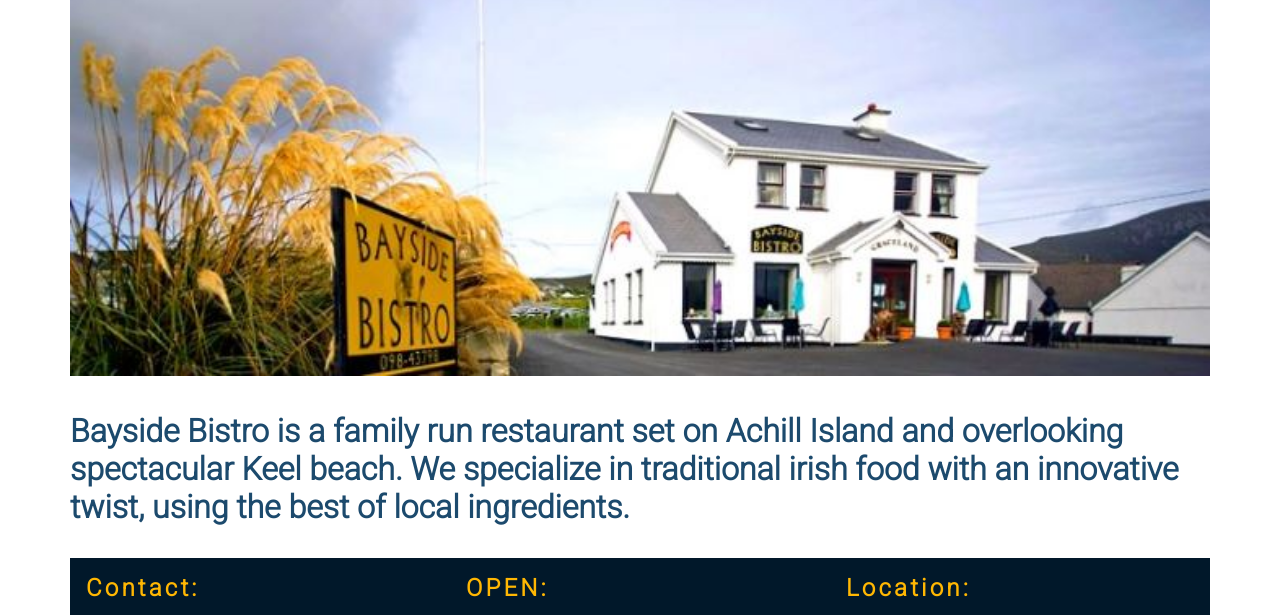
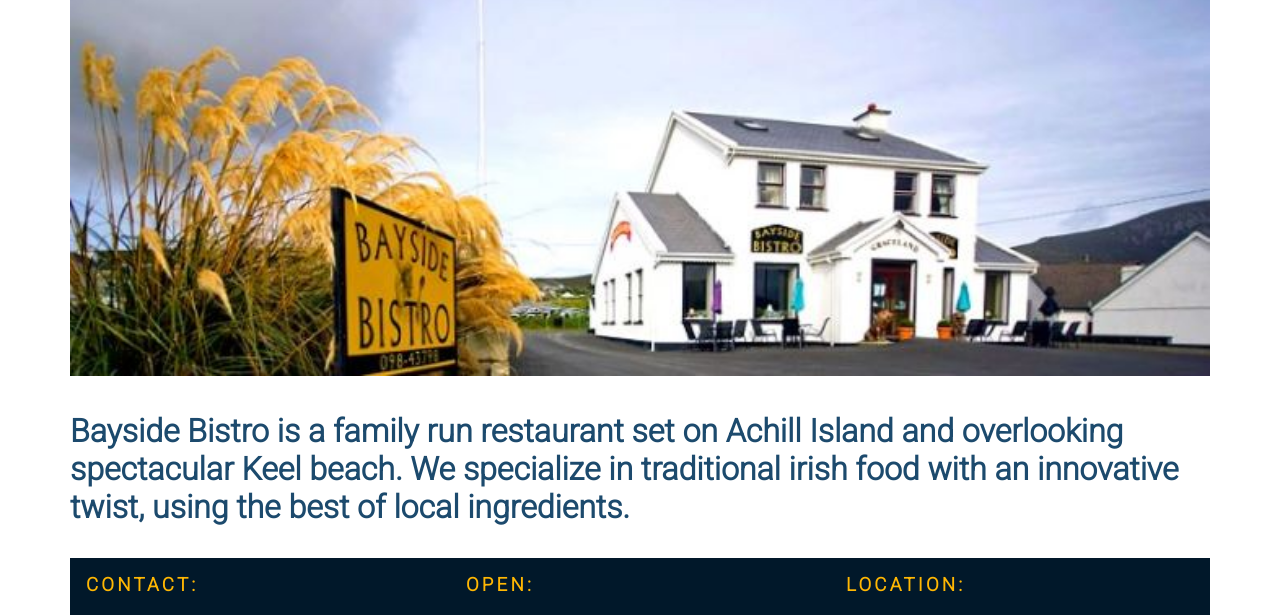
Before and after one commit to jjanczynska/bayside-bistro, a plain HTML site: page index.html in a window 1280 px wide. Shown: the part 310-925 px from the top of the page. Drawn offline with Linux system fonts and the light colour scheme.

Commit message:
Amend headings numbering and put certain wording in capital letters

```diff
--- a/index.html
+++ b/index.html
@@ -46,7 +46,7 @@
     <section class="lower">
         <div class="box-details">
             <div class="info">
-                <h1>Contact:</h1>
+                <h3>CONTACT:</h3>
                 <br>
                 <br>
                 <a href="mailto:email@baysidebistro.ie">email@baysidebistro.ie</a>
@@ -55,9 +55,10 @@
                 <a href="tel:01234567">01 234 567</a>
             </div>
             <div class="info">
-                <h1>OPEN:</h1>
+                <h3>OPEN:</h3>
                 <br>
                 From March to October:
+                <br>
                 <br>
                 Monday - Sunday
                 <br>
@@ -65,7 +66,7 @@
 
             </div>
             <div class="info">
-                <h1>Location:</h1>
+                <h3>LOCATION:</h3>
                 <br>
                 Main Street
                 <br>
```
